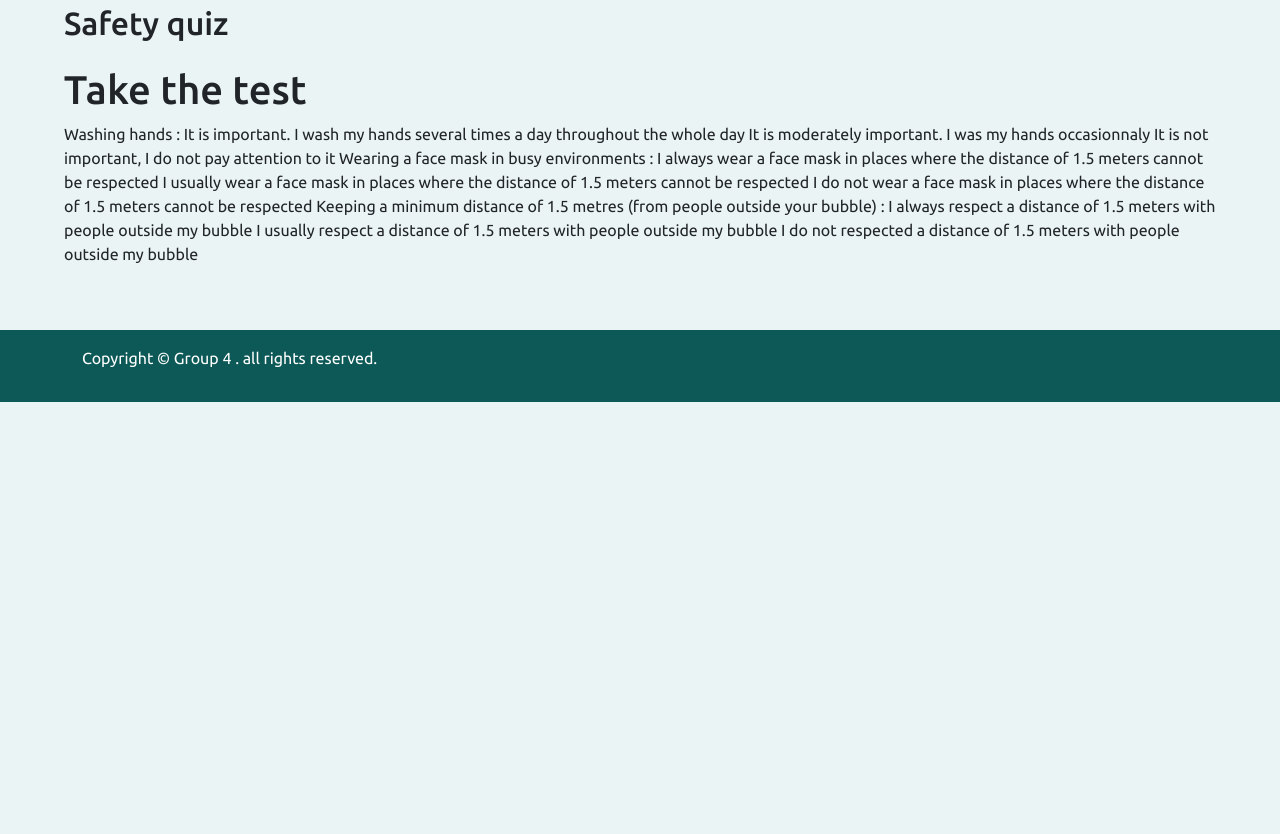
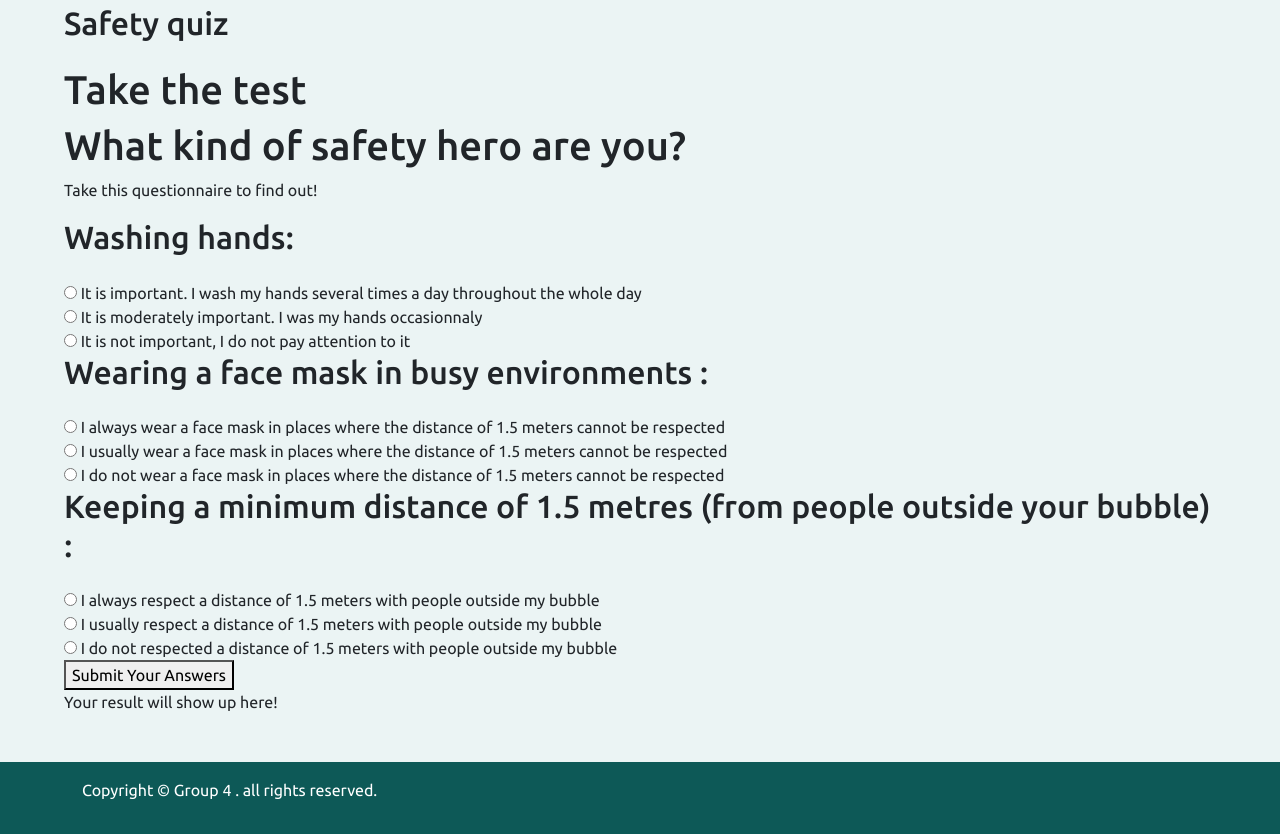
Before and after one commit to Cocoa243/Covid19App-Group4, a plain HTML site: page safetyquiz.html in a window 1280 px wide. Shown: the part 720-1554 px from the top of the page. Before the commit the page ends 1122 px from the top, so only its background shows below. Drawn offline with nearby package versions, Linux system fonts and the light colour scheme.

Commit message:
Add files via upload

```diff
--- a/safetyquiz.html
+++ b/safetyquiz.html
@@ -119,24 +119,56 @@
     <section id="symptoms" class="section-1">
         <h2> Safety quiz</h2>
         <h1>Take the test</h1>
-<p>
-Washing hands :
+<div id="wrapper">
+  <h1>What kind of safety hero are you?</h1>
+  <p>Take this questionnaire to find out!</p>
+
+  <form id="quiz">
+    <!-- Question 1 -->
+    <h2>Washing hands: </h2>
+    <!-- Here are the choices for the first question. Each input tag must have the same name. For this question, the name is q1. -->
+    <!-- The value is which answer the choice corresponds to. -->
+    <label><input type="radio" name="q1" value="c1">
       It is important. I wash my hands several times a day throughout the whole day
+    </label><br />
+    <label><input type="radio" name="q1" value="c2">
       It is moderately important. I was my hands occasionnaly
+    </label><br />
+    <label><input type="radio" name="q1" value="c3">
       It is not important, I do not pay attention to it
-Wearing a face mask in busy environments :
+    </label><br />
+    <!-- Question 2 -->
+    <h2>Wearing a face mask in busy environments :</h2>
+    <!-- Here are the choices for the second question. Notice how each input tag has the same name (q2), but a different name than the previous question. -->
+    <label><input type="radio" name="q2" value="c1">
       I  always wear a face mask in places where the distance of 1.5 meters cannot be respected
+    </label><br />
+    <label><input type="radio" name="q2" value="c2">
       I usually wear a face mask in places where the distance of 1.5 meters cannot be respected
+    </label><br />
+    <label><input type="radio" name="q2" value="c3">
       I do not wear a face mask in places where the distance of 1.5 meters cannot be respected
-Keeping a minimum distance of 1.5 metres (from people outside your bubble) :
- I  always respect a distance of 1.5 meters with people outside my bubble
- I usually respect a distance of 1.5 meters with people outside my bubble
- I do not respected a distance of 1.5 meters with people outside my bubble
+    </label><br />
 
 
+    <!-- Question 3 -->
+    <h2>Keeping a minimum distance of 1.5 metres (from people outside your bubble) :</h2>
+    <!-- Choices for the third question -->
+    <label><input type="radio" name="q3" value="c1">
+      I  always respect a distance of 1.5 meters with people outside my bubble
+    </label><br />
+    <label><input type="radio" name="q3" value="c2">
+      I usually respect a distance of 1.5 meters with people outside my bubble
+    </label><br />
+    <label><input type="radio" name="q3" value="c3">
+      I do not respected a distance of 1.5 meters with people outside my bubble
+    </label><br />
 
+    <button type="submit" id="submit" onclick="tabulateAnswers()">Submit Your Answers</button>
 
-</p>
+  </form>
+   <div id="answer">Your result will show up here!</div>
+</div>
 
 
     </section>
@@ -159,9 +191,7 @@ Keeping a minimum distance of 1.5 metres (from people outside your bubble) :
     /*5 tips download alert*/
         function myDownload() {
     alert("The downlable file is open on the next tab");
-  }
-
-      </script>
-
+  }      </script>
+    <script src="safetyquiz.js"></script>
     </body>
 </html>
--- /dev/null
+++ b/safetyquiz.js
@@ -0,0 +1,55 @@
+// function to calculate the result of the survey
+function tabulateAnswers() {
+    // initialize variables for each choice's score
+    // If you add more choices and outcomes, you must add another variable here.
+    var c1score = 0;
+    var c2score = 0;
+    var c3score = 0;
+
+
+    // get a list of the radio inputs on the page
+    var choices = document.getElementsByTagName('input');
+    // loop through all the radio inputs
+    for (i=0; i<choices.length; i++) {
+      // if the radio is checked..
+      if (choices[i].checked) {
+        // add 1 to that choice's score
+        if (choices[i].value == 'c1') {
+          c1score = c1score + 1;
+        }
+        if (choices[i].value == 'c2') {
+          c2score = c2score + 1;
+        }
+        if (choices[i].value == 'c3') {
+          c3score = c3score + 1;
+        }
+      }
+    }
+    tabulateAnswers()
+
+    // Find out which choice got the highest score.
+    var maxscore = Math.max(c1score,c2score,c3score);
+
+    // Display answer corresponding to that choice
+    answerbox.innerHTML = function showImage1(src){
+        var img = document.createElement("img");
+        img.src = "images/score1.png";
+        answerbox.appendChild(img);
+    }
+      showImage1()
+    if (c2score == maxscore) { // If user chooses the second choice the most, this outcome will be displayed.
+        answerbox.innerHTML = function showImage2(src){
+            var img = document.createElement("img");
+            img.src = "images/score2.png";
+            answerbox.appendChild(img);
+        }
+          showImage2()
+    if (c3score == maxscore) { // If user chooses the third choice the most, this outcome will be displayed.
+        answerbox.innerHTML = function showImage3(src){
+            var img = document.createElement("img");
+            img.src = "images/score.png";
+            answerbox.appendChild(img);
+        }
+          showImage3()
+
+}}}
```
Also changed, not shown: README.md, images/score1.png (added), images/score2.png (added), images/score3.png (added), selfisolation.html (line endings or trailing spaces), testing.html (line endings or trailing spaces), vaccinationvote.js (line endings or trailing spaces). Lines whose indentation alone changed are shown as unchanged.
